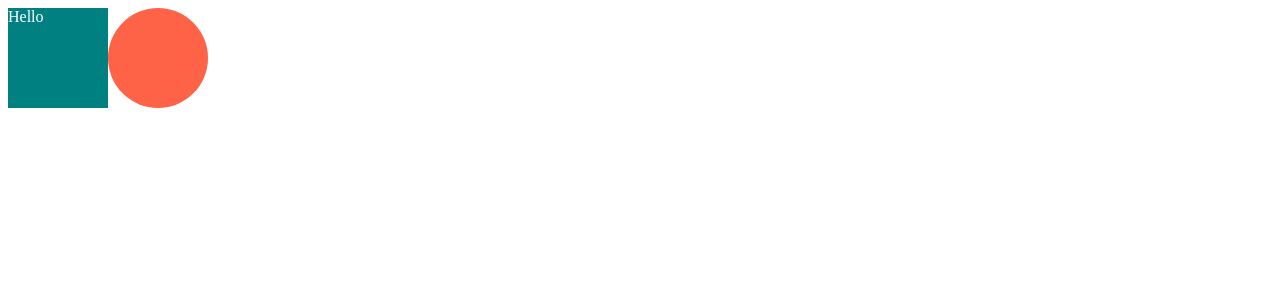
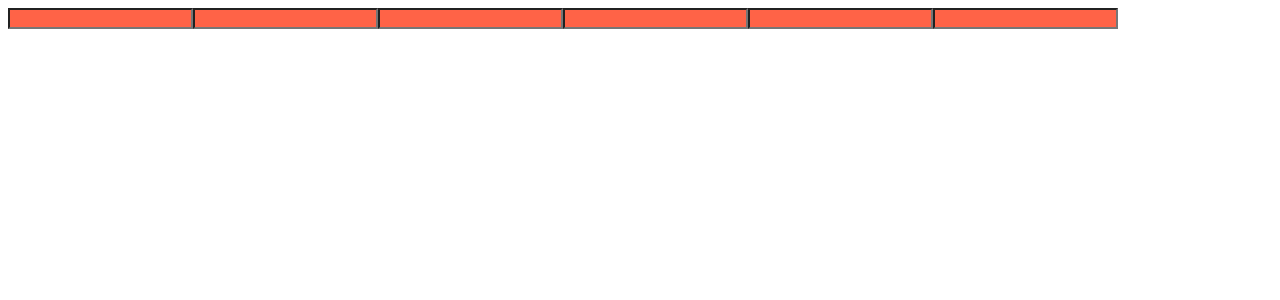
Before and after one commit to jungHyeonS/react-styled, a React (Create React App) app: page / in a window 1280 px wide. Shown: the top 300 px of the page. Built offline with nearby package versions, Linux system fonts and the light colour scheme.

Commit message:
react-master-class : as and attr

```diff
--- a/src/App.js
+++ b/src/App.js
@@ -23,13 +23,38 @@
   border-radius: 50px;
 `
 
+const Btn = styled.button`
+  color: white;
+  background-color: tomato;
+  border: 0;
+  border-radius: 15px;
+`
+
+//해당 컴포넌트에 속성을 지정
+const Input = styled.input.attrs({require:true})`
+  background-color: tomato;
+`
+
+
 function App() {
   return (
     <Father>
-      <Box bgColor="teal">
-        <Text>Hello</Text>
-      </Box>
-      <Circle bgColor="tomato"/>
+      {/* <Box bgColor="teal"> */}
+        {/* <Text>Hello</Text> */}
+      {/* </Box> */}
+      {/* <Circle bgColor="tomato"/> */}
+
+      {/* <Btn>Login</Btn>
+
+      as - 컴포넌트를 지정한 html 로 바꾼다
+      <Btn as="a" href="/">Login</Btn> */}
+
+      <Input/>
+      <Input/>
+      <Input/>
+      <Input/>
+      <Input/>
+      <Input/>
     </Father>
   );
 }
```
